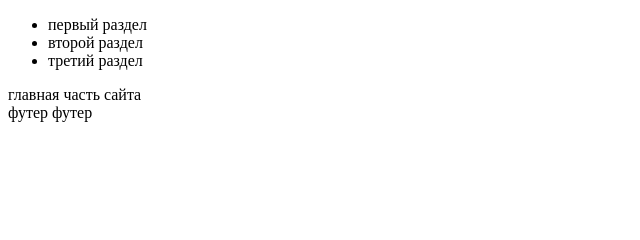
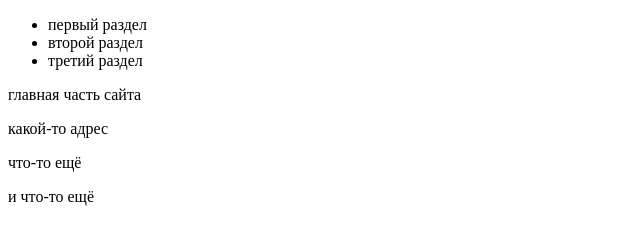
Before and after one commit to gigadimon/reporepo, a plain HTML site: page index.html in a window 1280 px wide. Shown: the whole page, without its empty margins (0-640 px from the left). Drawn offline with Linux system fonts and the light colour scheme.

Commit message:
add footer

```diff
--- a/index.html
+++ b/index.html
@@ -17,6 +17,10 @@
       </nav>
     </header>
     <main>главная часть сайта</main>
-    <footer>футер футер</footer>
+    <footer>
+      <p>какой-то адрес</p>
+      <p>что-то ещё</p>
+      <p>и что-то ещё</p>
+    </footer>
   </body>
 </html>
```
